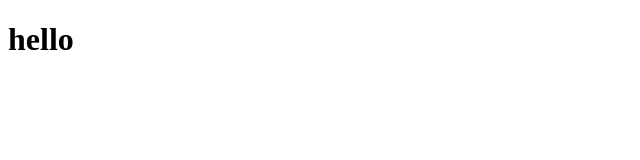
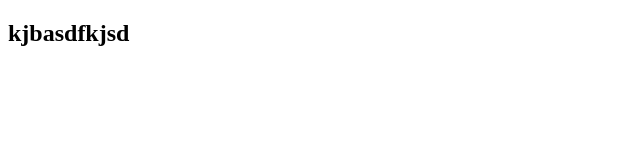
Before and after one commit to Blackhero97/Maruf, a plain HTML site: page index.html in a window 1280 px wide. Shown: the whole page, without its empty margins (0-640 px from the left). Drawn offline with Linux system fonts and the light colour scheme.

Commit message:
initial commit

```diff
--- a/index.html
+++ b/index.html
@@ -7,6 +7,7 @@
     <title>Document</title>
 </head>
 <body>
-    <h1>hello</h1>
+
+<h2>kjbasdfkjsd</h2>
 </body>
 </html>
```
